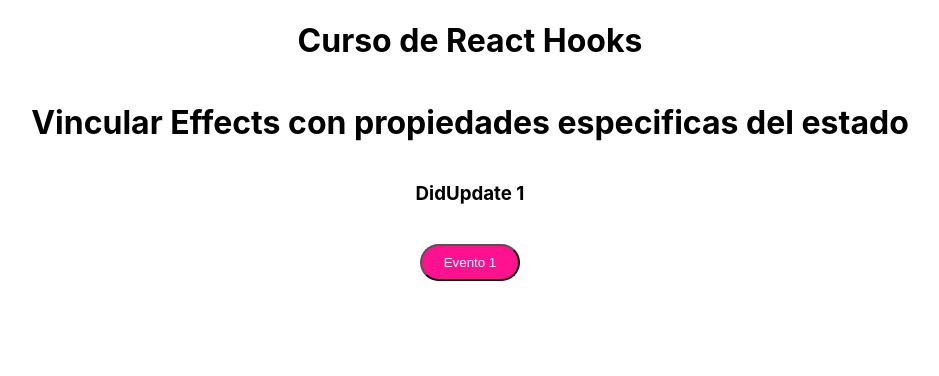
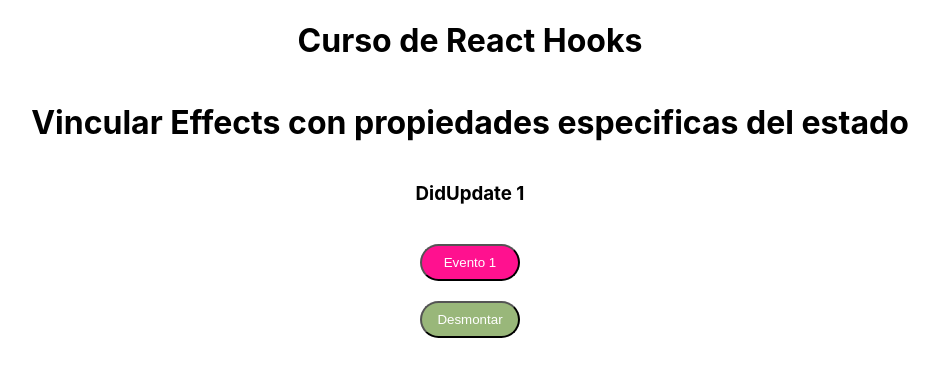
Before and after one commit to FMFigueroa/React-Hooks-Essentials, a React (Create React App) app: page / in a window 1280 px wide. Shown: the top 376 px of the page, without its empty margins (170-1109 px from the left). Built offline with nearby package versions, Linux system fonts and the light colour scheme.

Commit message:
componentWillUnmount

```diff
--- a/src/componentes/MiComponente.js
+++ b/src/componentes/MiComponente.js
@@ -1,4 +1,5 @@
 import React, { useEffect, useState } from "react"
+import { unmountComponentAtNode } from "react-dom";
 
 export default function Micomponente() {
   const [conteo, setConteo] = useState(1);
@@ -14,9 +15,23 @@
     document.title = `DidUpdate: ${conteo}`;
   });
 
+  useEffect(() => {
+    console.log('WillUnmount');
+    document.title = 'Componente Montado';
+
+    return () => {
+      console.log('Componente Desmontado');
+      document.title = 'Componente Desmontado';
+    }
+  },[]);
+
   const metodo = () => {
     setConteo( conteo + 1 ) ;
   };
+
+  const eliminar = () => {
+    unmountComponentAtNode(document.getElementById('root'));
+  }
 
   return (
     <div
@@ -36,6 +51,17 @@
         }}>
         Evento 1
       </button>
+      <button onClick={eliminar} style={{
+          marginTop: 20,
+          borderRadius: 50,
+          backgroundColor: '#5829',
+          width: 100,
+          padding: 9,
+          color:'white',
+          //borderWidth:5,
+        }}>
+        Desmontar
+      </button>
     </div>
   );
 }
```
